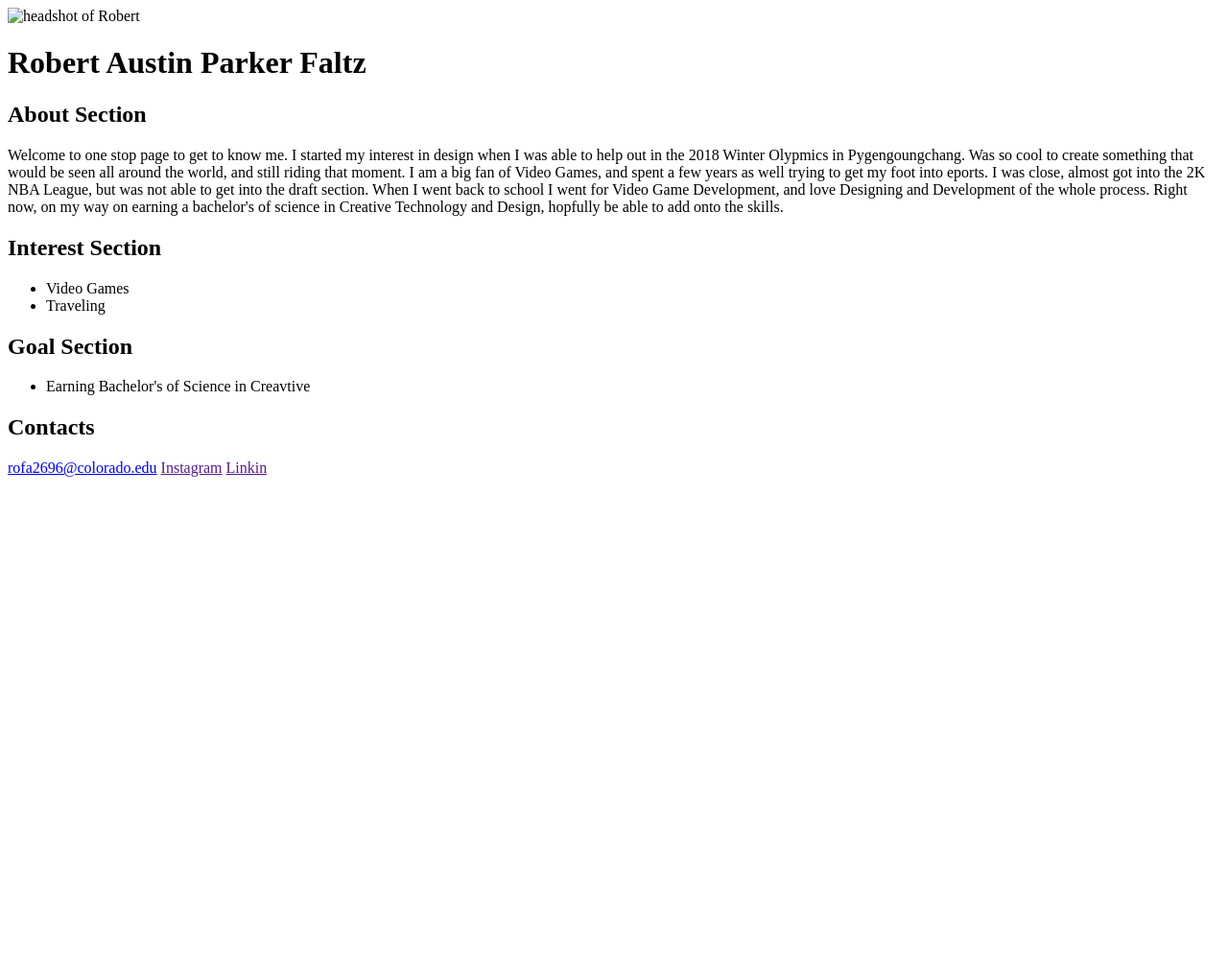
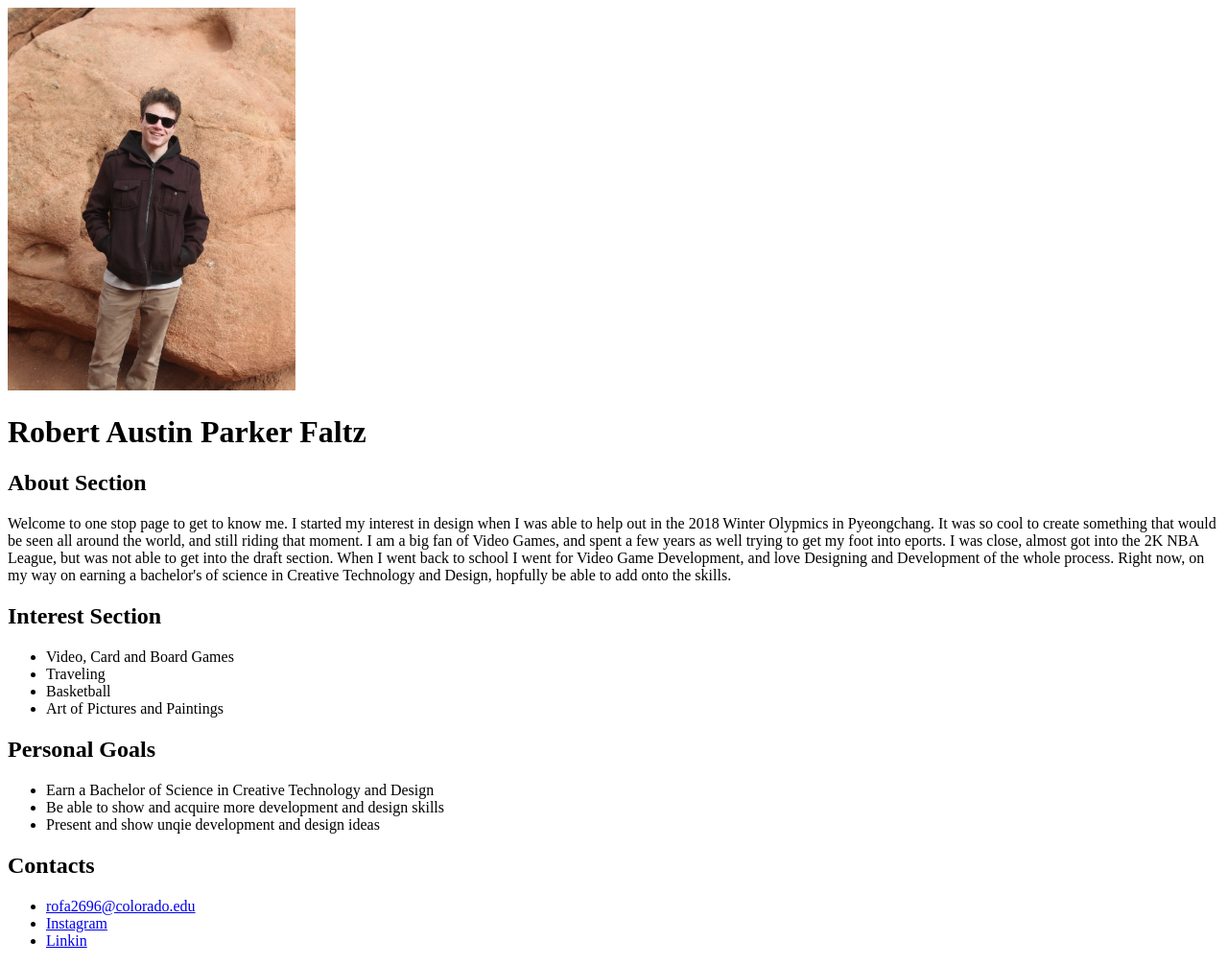
Before and after one commit to Rapadapado/Rapadapado.github.io, a plain HTML site: page wa/wa2.html in a window 1280 px wide. Shown: the whole page at 96% size. Before the commit the page ends 800 px from the top, so only its background shows below. Drawn offline with Linux system fonts and the light colour scheme.

Commit message:
Final
Added the links needed, headshot and double check spelling. Need to check if a valid html site

```diff
--- a/wa/week2.html
+++ b/wa/wa2.html
@@ -7,14 +7,14 @@
 </head>
 <body>
     <div id="header">
-        <img src="" width="300px" alt="headshot of Robert">
+        <img src="Robert Headshot.jpg" width="300px" alt="headshot of Robert">
         <h1>Robert Austin Parker Faltz</h1>
     </div>
     <div id="About Section">
         <h2>About Section</h2>
         <p>
             Welcome to one stop page to get to know me. I started my interest in design when I was able to help out in the 2018
-            Winter Olypmics in Pygengoungchang. Was so cool to create something that would be seen all around the world, and
+            Winter Olypmics in Pyeongchang. It was so cool to create something that would be seen all around the world, and
             still riding that moment. I am a big fan of Video Games, and spent a few years as well trying to get my foot into
             eports. I was close, almost got into the 2K NBA League, but was not able to get into the draft section. When I went
             back to school I went for Video Game Development, and love Designing and Development of the whole process. Right now,
@@ -25,26 +25,46 @@
         <h2>Interest Section</h2>
         <ul>
             <li>
-                Video Games
+                Video, Card and Board Games
             </li>
             <li>
                 Traveling
             </li>
+            <li>
+                Basketball
+            </li>
+            <li>
+                Art of Pictures and Paintings
+            </li>
         </ul>
     </div>
     <div id="Goal Section">
-        <h2>Goal Section</h2>
+        <h2>Personal Goals</h2>
         <ul>
             <li>
-                Earning Bachelor's of Science in Creavtive
+                Earn a Bachelor of Science in Creative Technology and Design
+            </li>
+            <li>
+                Be able to show and acquire more development and design skills
+            </li>
+            <li>
+                Present and show unqie development and design ideas
             </li>
         </ul>
     </div>
     <div id="Contacts">
         <h2>Contacts</h2>
-        <a href="mailto:rofa2696@colorado.edu">rofa2696@colorado.edu</a>
-        <a href="">Instagram</a>
-        <a href="">Linkin</a>
+        <ul>
+            <li>
+                <a href="mailto:rofa2696@colorado.edu">rofa2696@colorado.edu</a>
+            </li>
+            <li>
+                <a href="https://www.instagram.com/rapadapadooo/">Instagram</a>
+            </li>
+            <li>
+                <a href="https://www.linkedin.com/public-profile/settings?trk=d_flagship3_profile_self_view_public_profile">Linkin</a>
+            </li>
+        </ul>
     </div>
 
 </body>
```
Also changed, not shown: wa/Robert Headshot.jpg (added).
